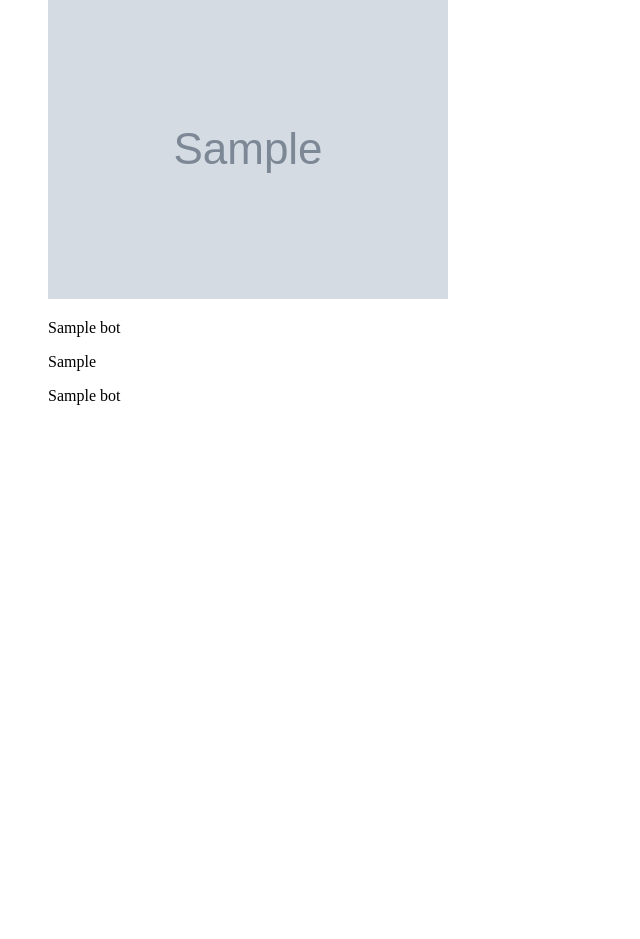
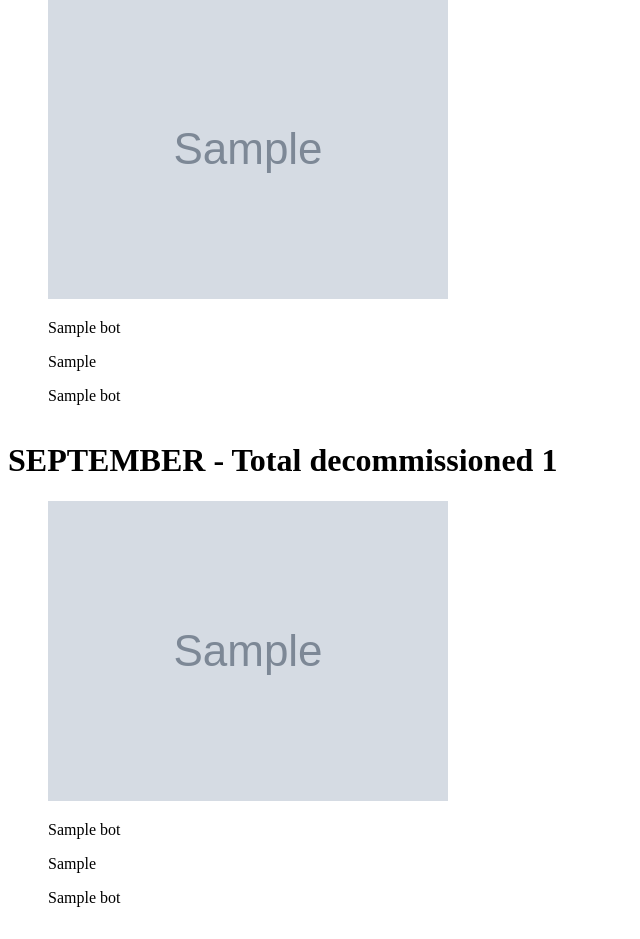
Before and after one commit to qriousjorGit/robot-project, a Flask app: template templates/all.html in a window 1280 px wide. Shown: the part 3594-4533 px from the top of the page, without its empty margins (0-640 px from the left). Before the commit the page ends 3999 px from the top, so only its background shows below. Run offline with Flask 2, Linux system fonts and the light colour scheme; the template is opened without the code that fills it: most values are stand-ins (such as "Sample title", 1, 10 or a date in 2020); grey boxes marked "Sample" are stand-in pictures.

Commit message:
Update all.html
Add september

```diff
--- a/templates/all.html
+++ b/templates/all.html
@@ -153,5 +153,25 @@
             {% endfor %}
         </ul>
 
+    <h1>SEPTEMBER - Total decommissioned {{sept_list|length}}</h1>
+        <ul>
+            {% for bot in sept_list %}
+                <li class="image">
+                    <div style="width: 14em;">
+                            <img src="{{bot.robot_photo}}" alt="image not found">
+                            <p style="width: 10em">{{bot.robot_name}}</p>
+                            <p style="width: 75%">{{bot.robot_deactivated}}</p>
+                            {% if bot.robot_title == ""  %}
+                                <p>No title</p>
+                            {% else %}
+                                <p style="width: 99%">{{bot.robot_title}}</p>
+                            {% endif %}
+                    </div>
+                </li>
+            {% endfor %}
+        </ul>
+
+
+
 </body>
 </html>
```
